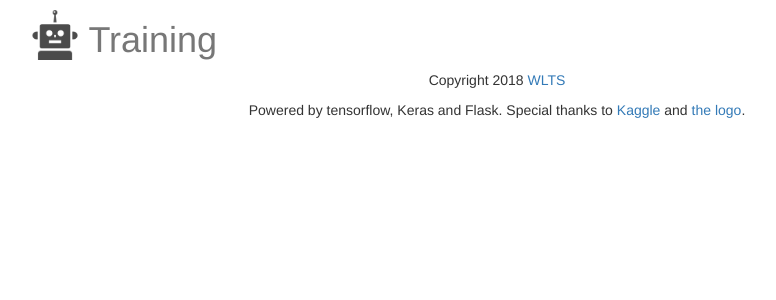
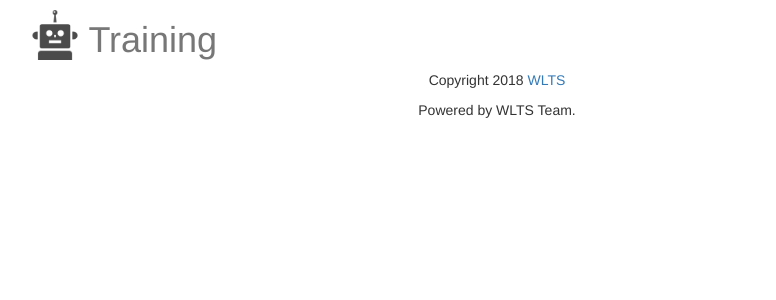
Before and after one commit to wltsapp/wlts-facenet, a Flask app: page /classifier in a window 1280 px wide. Shown: the top 300 px of the page, without its empty margins (143-919 px from the left). Run offline with Flask 2, Linux system fonts and the light colour scheme; some libraries are stand-ins or nearby versions.

Commit message:
Update train.html

```diff
--- a/templates/train.html
+++ b/templates/train.html
@@ -2,7 +2,7 @@
 <html>
 
 <head>
-  <title>Facenet</title>
+  <title>Facenet Train Imag</title>
   <link rel="stylesheet" type="text/css" href="/static/css/bootstrap.min.css">
   <link rel="stylesheet" type="text/css" href="/static/css/app.css?4">
 </head>
@@ -24,7 +24,7 @@
             Copyright 2018 <a href="#">WLTS</a>
           </p>
           <p>
-            Powered by tensorflow, Keras and Flask. Special thanks to <a href="https://www.kaggle.com/c/dogs-vs-cats-redux-kernels-edition">Kaggle</a> and <a href="http://goo.gl/rTKJ9z">the logo</a>.
+            Powered by WLTS Team.
           </p>
         </div>
       </div>
```
